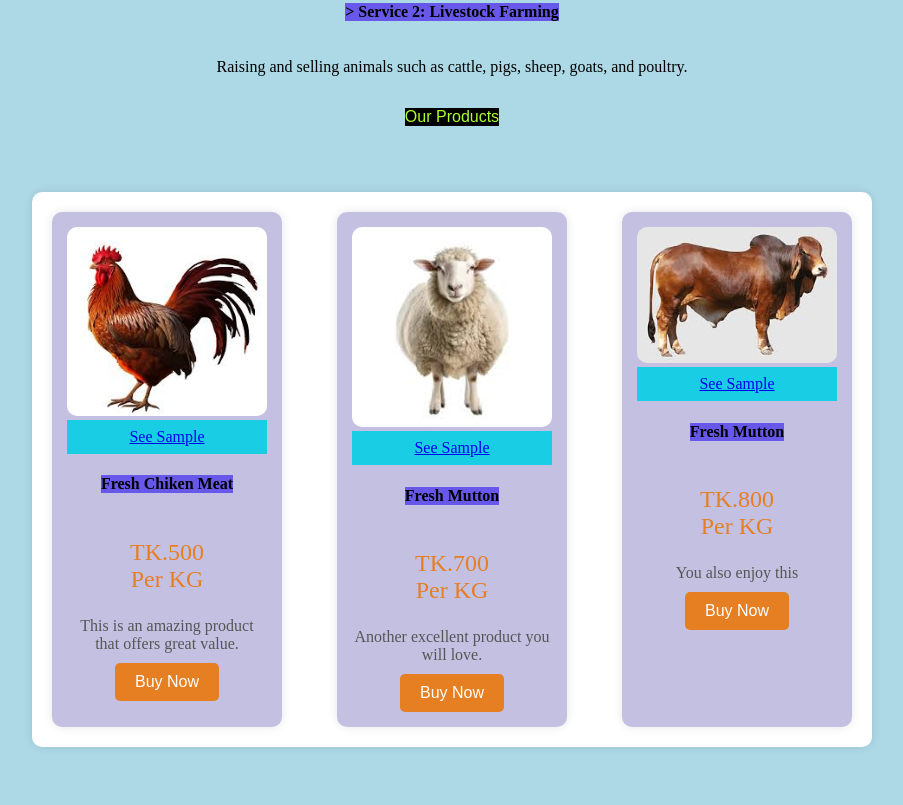
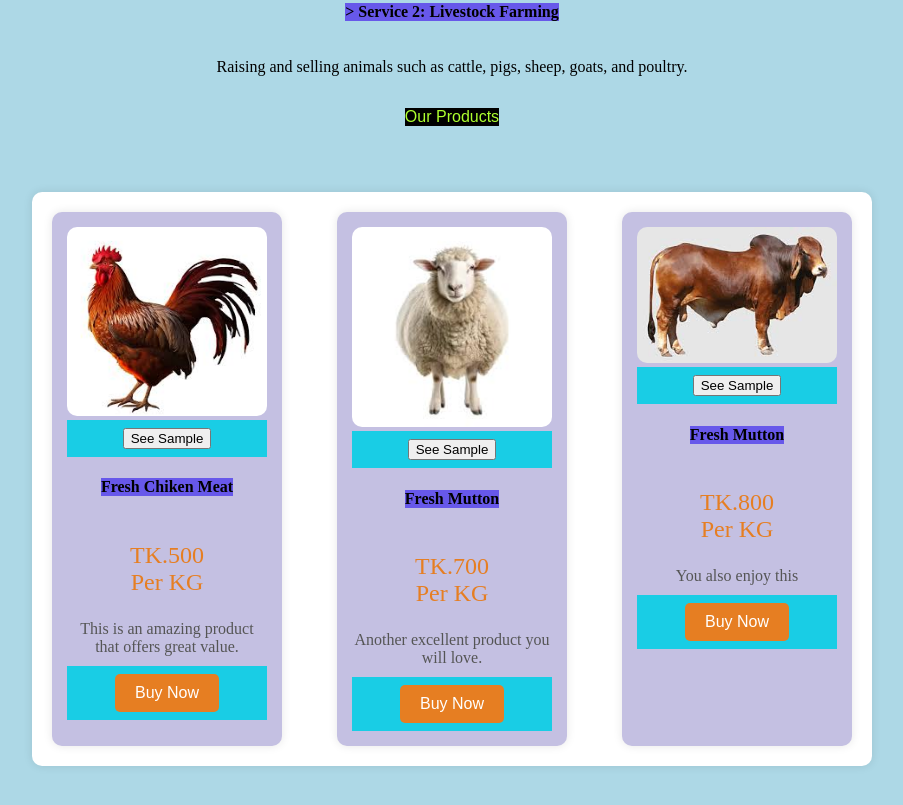
Before and after one commit to Shishir707/Smart-Farm, a plain HTML site: page service.html in a window 1280 px wide. Shown: the part 415-1220 px from the top of the page, without its empty margins (188-1091 px from the left). Drawn offline with Linux system fonts and the light colour scheme.

Commit message:
Add sample button

```diff
--- /dev/null
+++ b/main.js
@@ -0,0 +1,5 @@
+var kg = parseFloat(prompt("What quantity do you want to buy??"))
+var total = kg + 500
+
+console.log("Dear Sir/Mam You have to pay:", total);
+document.getElementById("showcontent").textContent = total;
--- a/service.html
+++ b/service.html
@@ -5,6 +5,7 @@
     <meta name="viewport" content="width=device-width, initial-scale=1.0">
     <title>Services</title>
     <link rel="stylesheet" href="style.css">
+    <link rel="stylesheet" href="">
 </head>
 <body class="all">
     <menu>
@@ -34,27 +35,28 @@
         <div class="products">
             <div class="product">
                 <img src="product1.jpg" alt="Product 1">
-                <a href="meat.html">See Sample</a>
+                <a href="meat.jpg"><button>See Sample</button></a>
                 <h4>Fresh Chiken Meat</h4>
                 <p class="price">TK.500<br>Per KG</p>
                 <p class="description">This is an amazing product that offers great value.</p>
-                <button class="buy-btn">Buy Now</button>
+                <a href="meat.html"><button class="buy-btn">Buy Now</button></a>
+
             </div>
             <div class="product">
                 <img src="product2.jpg" alt="Product 2">
-                <a href="mutton.html">See Sample</a>
+                <a href="mutton.jpg"><button>See Sample</button></a>
                 <h4>Fresh Mutton</h4>
                 <p class="price">TK.700<br>Per KG</p>
                 <p class="description">Another excellent product you will love.</p>
-                <button class="buy-btn">Buy Now</button>
+                <a href="mutton.html"><button class="buy-btn">Buy Now</button></a>
             </div>
             <div class="product">
                 <img src="product3.jpg" alt="Product 3">
-                <a href="beef.html">See Sample</a>
+                <a href="beef.jpg"><button>See Sample</button></a>
                 <h4>Fresh Mutton</h4>
                 <p class="price">TK.800<br>Per KG</p>
                 <p class="description">You also enjoy this</p>
-                <button class="buy-btn">Buy Now</button>
+                <a href="beef.html"><button class="buy-btn">Buy Now</button></a>
             </div>
         </div>
     </div>
```
Also changed, not shown: beef.html (+1 -2 lines), meat.html (+3 -3 lines), mutton.html (+2 -2 lines).
